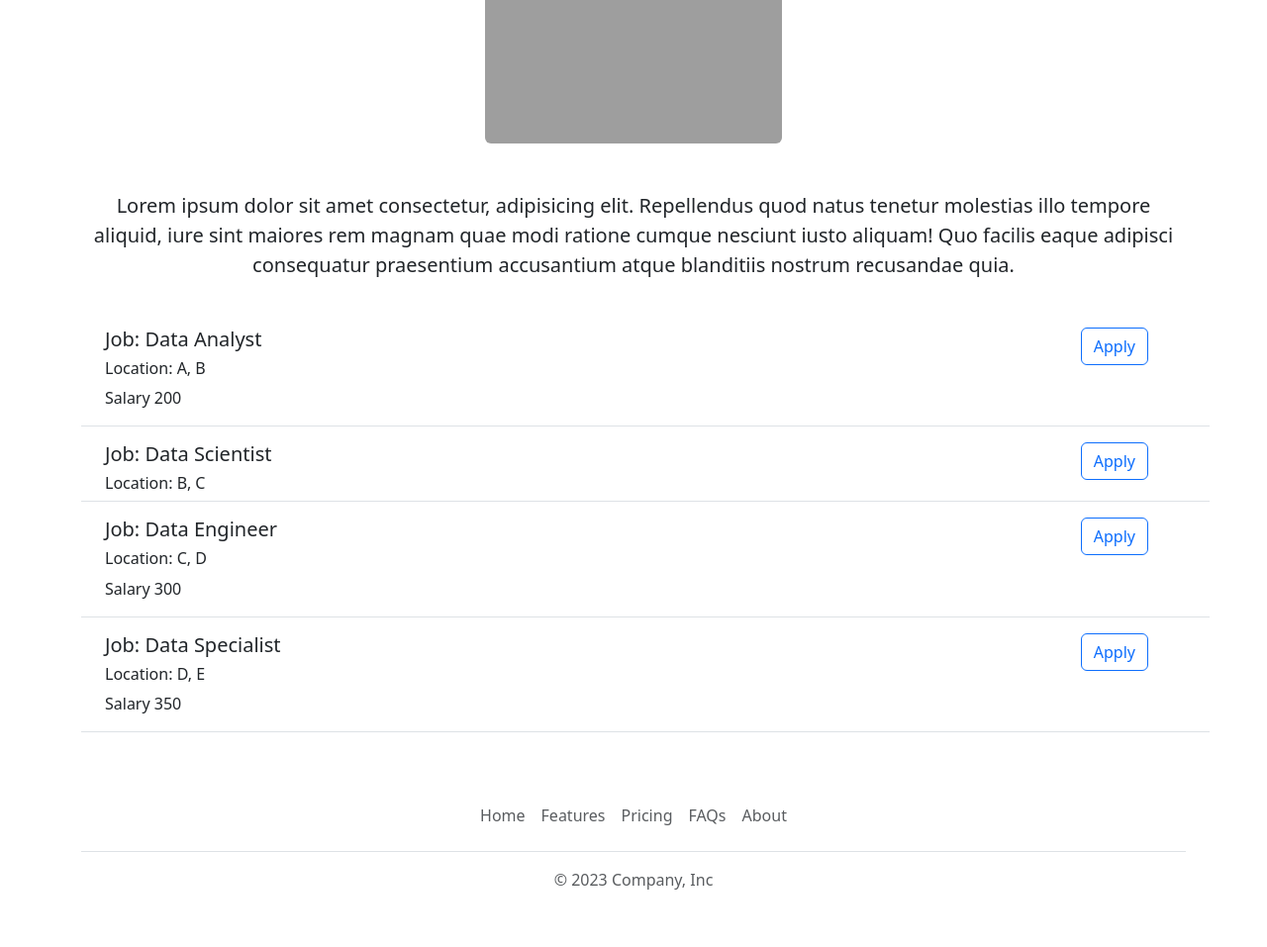
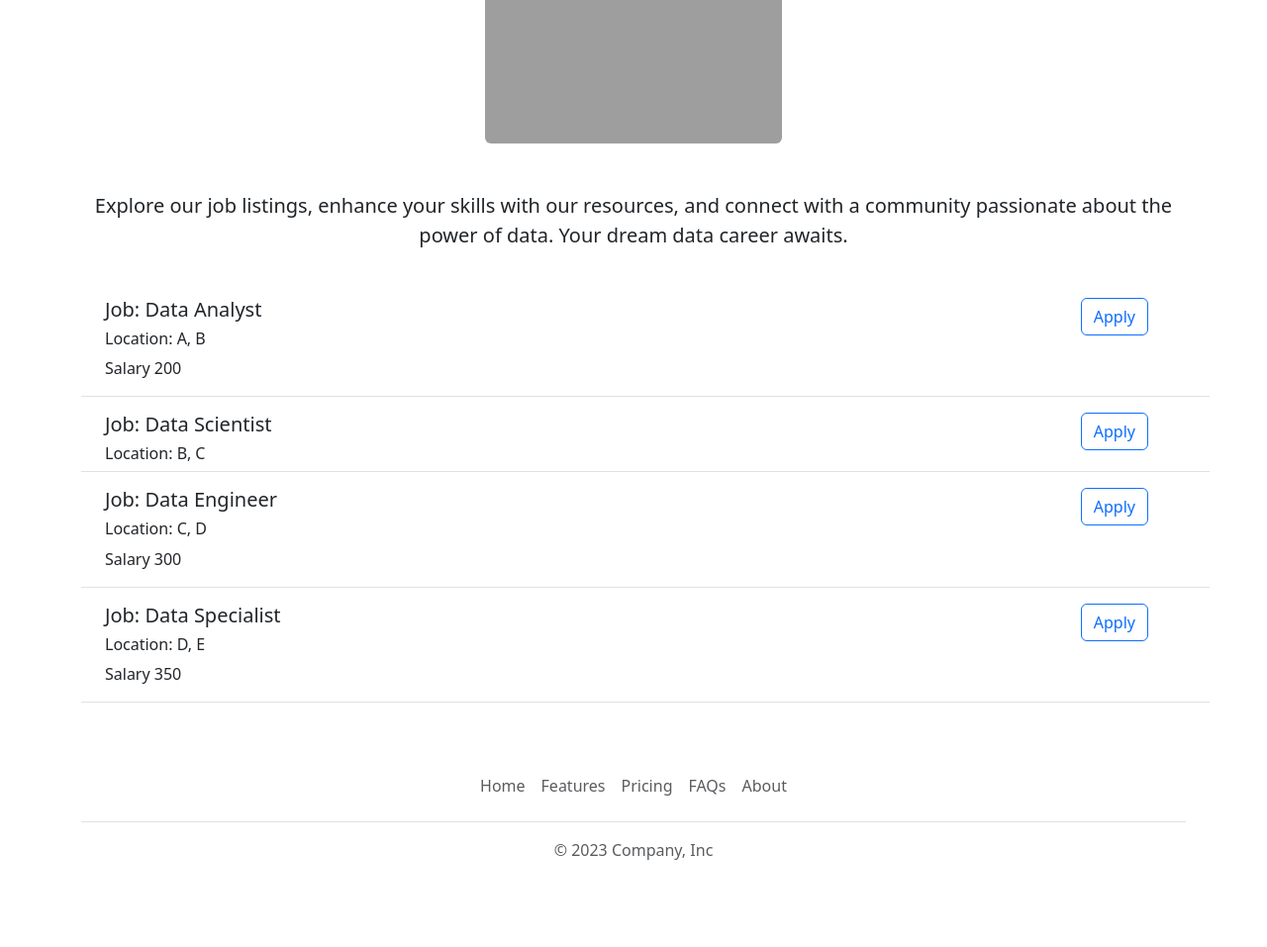
Before and after one commit to oyeku-A/career_websites, a Flask app: page / in a window 1280 px wide. Shown: the part 203-1160 px from the top of the page at 99% size. After the commit the page ends 1072 px from the top, so only its background shows below. Run offline with Flask 3, Linux system fonts and the light colour scheme; grey boxes are pictures that could not be loaded.

Commit message:
Update index.html

```diff
--- a/templates/index.html
+++ b/templates/index.html
@@ -33,7 +33,7 @@
         </div>
         <div>
           <div class="lead my-5">
-              Lorem ipsum dolor sit amet consectetur, adipisicing elit. Repellendus quod natus tenetur molestias illo tempore aliquid, iure sint maiores rem magnam quae modi ratione cumque nesciunt iusto aliquam! Quo facilis eaque adipisci consequatur praesentium accusantium atque blanditiis nostrum recusandae quia.
+              Explore our job listings, enhance your skills with our resources, and connect with a community passionate about the power of data. Your dream data career awaits.
           </div>
         </div>
       </div>
```
